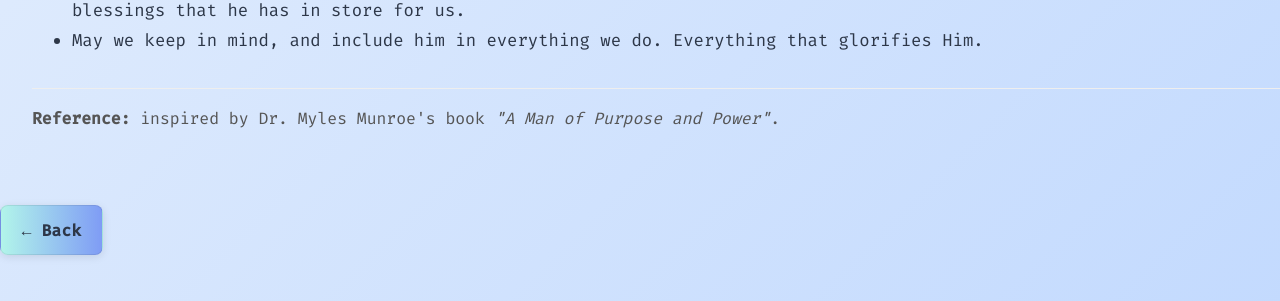
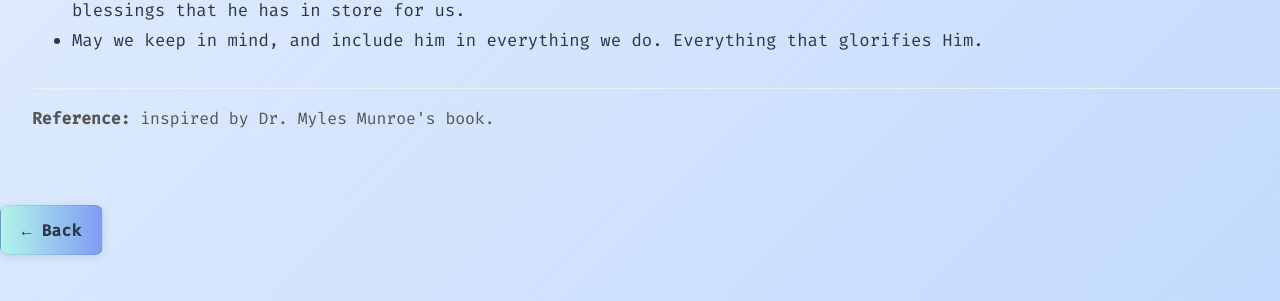
Before and after one commit to PathogenicKatt/PathogenicKatt.github.io, a Jekyll site: the page built from _biblestudy/2025-08-26-Discovering-Purpose-01.md, in a window 1280 px wide. Shown: the part 1574-1875 px from the top of the page. Built offline with Jekyll 4.4.1, drawn with Linux system fonts in a browser that asks for light colours.

Commit message:
Update bible study notes

```diff
--- a/_biblestudy/2025-08-26-Discovering-Purpose-01.md
+++ b/_biblestudy/2025-08-26-Discovering-Purpose-01.md
@@ -37,5 +37,5 @@ Many times we do things without having a clear direction, and hope that it will
 
 
 <div style="font-size: 0.95em; color: #555; margin-top: 2em; border-top: 1px solid #eee; padding-top: 1em;">
-  <strong>Reference:</strong> inspired by Dr. Myles Munroe's book <em>"A Man of Purpose and Power"</em>.
+  <strong>Reference:</strong> inspired by Dr. Myles Munroe's book.
 </div>
```
